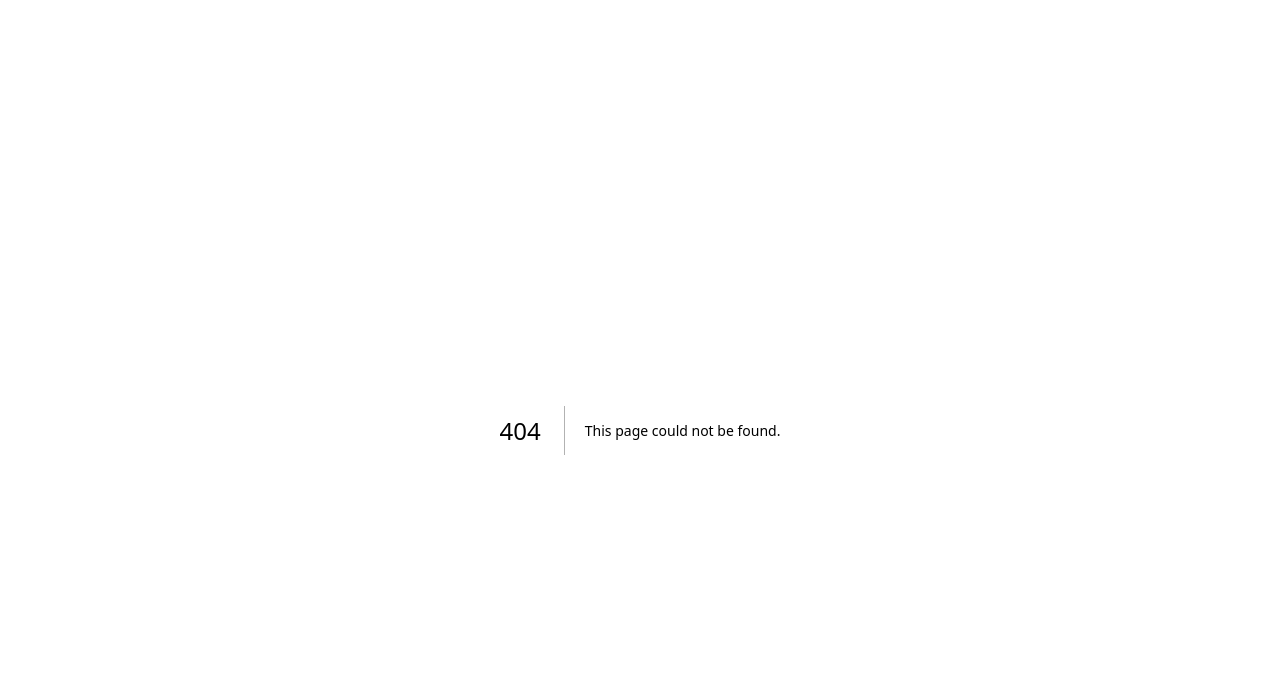
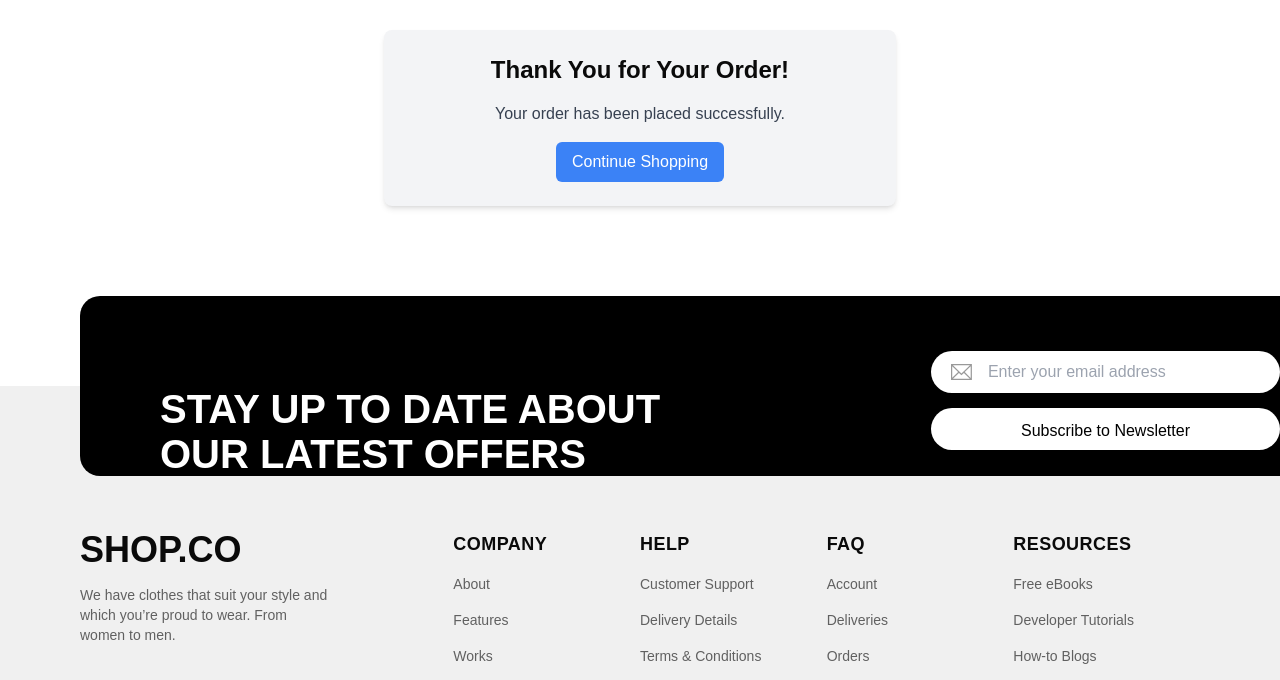
Before and after one commit to fatema-marvi/hackathon-4, a Next.js app: page /order-confirmation in a window 1280 px wide. Before the commit this address had no page. Shown: the part 120-800 px from the top of the page. Built offline with nearby package versions, Linux system fonts and the light colour scheme.

Commit message:
Create page.tsx

```diff
--- /dev/null
+++ b/app/order-confirmation/page.tsx
@@ -0,0 +1,30 @@
+"use client";
+import { Suspense } from "react";
+import { useSearchParams } from "next/navigation";
+
+const OrderConfirmation = () => {
+  const searchParams = useSearchParams();
+  const orderId = searchParams.get("orderId");
+
+  return (
+    <div className="max-w-lg mx-auto mt-10 p-6 bg-gray-100 rounded-lg shadow-md text-center">
+      <h2 className="text-2xl font-bold mb-4">Thank You for Your Order!</h2>
+      {orderId ? (
+        <p className="text-gray-700">Your order ID is <strong>{orderId}</strong>.</p>
+      ) : (
+        <p className="text-gray-700">Your order has been placed successfully.</p>
+      )}
+      <a href="/" className="mt-4 inline-block bg-blue-500 text-white px-4 py-2 rounded-md">
+        Continue Shopping
+      </a>
+    </div>
+  );
+};
+
+export default function Page() {
+  return (
+    <Suspense fallback={<p>Loading...</p>}>
+      <OrderConfirmation />
+    </Suspense>
+  );
+}
```
